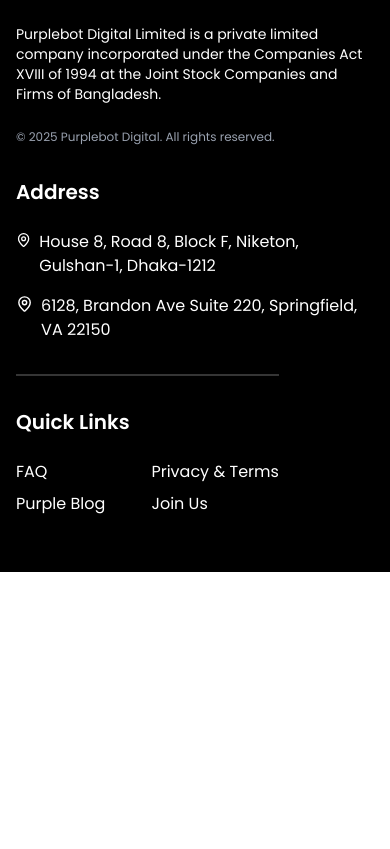
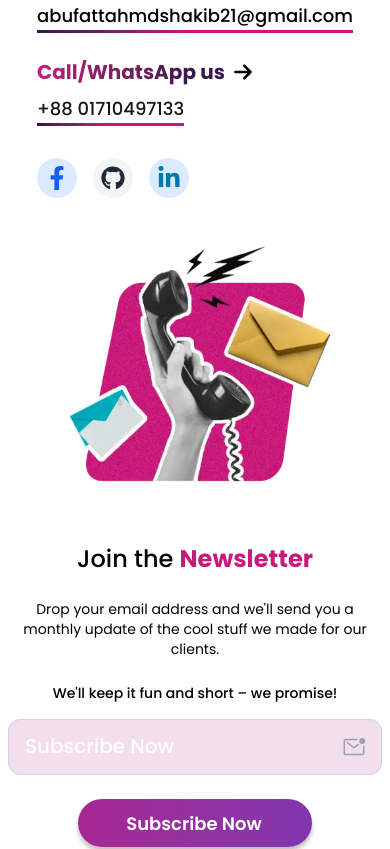
Before and after one commit to abufattahmdshakib/purplebot-digital-ltd, a Next.js app: page / in a window 390 px wide. Shown: the part 5580-6429 px from the top of the page. Before the commit the page ends 6152 px from the top, so only its background shows below. Built offline with nearby package versions, Linux system fonts and the light colour scheme.

Commit message:
create LetsTalk section with contact info, social icons, newsletter form, gradient styles, responsive layout, and interactive Subscribe button

```diff
--- a/Component/Home/LetsTalk.jsx
+++ b/Component/Home/LetsTalk.jsx
@@ -1,9 +1,95 @@
-import React from 'react'
+import { ArrowRight } from 'lucide-react';
+import React from 'react';
+import { FaFacebookF, FaInstagram, FaLinkedinIn, FaYoutube, FaBehance } from 'react-icons/fa';
+import { FaArrowRight, FaGithub } from 'react-icons/fa6';
+import { IoMailUnreadOutline } from "react-icons/io5";
 
 function LetsTalk() {
   return (
-    <div className='px-2'>CustomPrices</div>
-  )
+    <section className="max-w-6xl mx-auto px-2 md:px-0 flex flex-col md:flex-row items-center justify-between gap-6 bg-white my-12">
+
+      {/* Left: Contact Info */}
+      <div className="flex-1 text-left">
+        <h2 className="w-46 mx-0 text-4xl md:text-[72px] font-extrabold bg-gradient-to-r from-[#37174a] via-[#c91a7b] to-[#c91a7b] bg-clip-text text-transparent mb-4">
+          Let's Talk.
+        </h2>
+
+        <p className="relative text-[18px] font-[500] md:text-[20px] text-black mb-2 inline-block pb-1">
+          abufattahmdshakib21@gmail.com
+          <span className="absolute bottom-0 left-0 w-full h-[3px] bg-gradient-to-r from-[#37174a] via-[#c91a7b] to-[#c91a7b]"></span>
+        </p>
+
+
+        <p className="flex justify-start items-center gap-2 text-[20px] md:text-[28px] font-[700] bg-gradient-to-r from-[#c91a7b] via-[#37174a] to-[#37174a] bg-clip-text text-transparent  mt-4 mb-2">
+          Call/WhatsApp us <span><FaArrowRight className='text-black' /></span>
+        </p>
+        <p className="relative text-[18px] md:text-[20px] font-[500] mb-4 inline-block pb-1">
+          +88 01710497133
+          <span className="absolute bottom-0 left-0 w-full h-[3px] bg-gradient-to-r from-[#37174a] via-[#c91a7b] to-[#c91a7b]"></span>
+        </p>
+
+        {/* Social Icons */}
+        <div className="flex justify-start gap-4 mt-4">
+          <a href="https://www.facebook.com/abufattahmdshakib" target="_blank" rel="noopener noreferrer" className="text-blue-600 bg-blue-100 p-2 rounded-full hover:bg-blue-200 transition-all duration-300 md:p-3">
+            <FaFacebookF className="size-6 md:size-8" />
+          </a>
+          <a href="https://github.com/abufattahmdshakib" target="_blank" rel="noopener noreferrer" className="text-gray-800 bg-gray-100 p-2 rounded-full hover:bg-gray-200 transition-all duration-300 md:p-3">
+            <FaGithub className="size-6 md:size-8" />
+          </a>
+          <a href="https://www.linkedin.com/in/abu-fattah-md-shakib/" target="_blank" rel="noopener noreferrer" className="text-[#0077B5] bg-blue-100 p-2 rounded-full hover:bg-blue-200 transition-all duration-300 md:p-3">
+            <FaLinkedinIn className="size-6 md:size-8" />
+          </a>
+        </div>
+
+
+      </div>
+
+      {/* Center: Image */}
+      <div className="flex-1 flex justify-center">
+        <img
+          src="/assist/Talk-footer.webp"
+          alt="Contact Illustration"
+          className="w-72 md:w-96 h-auto"
+        />
+      </div>
+
+      {/* Right: Newsletter */}
+      <div className="flex-1 text-center md:text-right">
+        <h3 className="text-2xl md:text-[52px] font-[500] leading-14 text-black mb-3">
+          Join the <span className="text-[#C81A7A] font-[700]">Newsletter</span>
+        </h3>
+        <p className="text-sm md:text-[18px] font-[400] mb-6 text-black">
+          Drop your email address and we'll send you a monthly update of the cool stuff we made for our clients.
+        </p>
+        <p className='text-sm md:text-[18px] font-[500] text-black mb-4'>We'll keep it fun and short – we promise!</p>
+
+        <form className="flex flex-col sm:flex-row items-center gap-3 relative mb-6">
+          <div className="relative w-full sm:flex-1">
+            <input
+              type="email"
+              placeholder="Subscribe Now"
+              className="w-full h-14 px-4 pr-12 bg-[#F3DEEE] rounded-xl border border-gray-300 focus:outline-none focus:ring-2 focus:ring-[#C91A7B] placeholder-white placeholder:text-[20px] placeholder:font-[500] "
+            />
+            {/* Inbox Icon */}
+            <IoMailUnreadOutline
+              className="text-gray-400 w-6 h-6 absolute right-4 top-1/2 -translate-y-1/2 pointer-events-none"
+            />
+          </div>
+        </form>
+
+        <button className="relative text-[18px] text-center md:text-[22px] inline-flex items-center justify-center gap-2 h-12 md:h-14 px-8 rounded-[50px] bg-gradient-to-r from-[#A72793] to-[#8136AE] shadow-[0_4px_4px_rgba(0,0,0,0.25)] text-white font-semibold transition-all duration-300 group hover:bg-gradient-to-l hover:from-[#A72793] hover:to-[#8136AE] hover:shadow-2xl cursor-pointer">
+          <span className="flex items-center gap-2 transform transition-transform duration-700 translate-x-4 group-hover:-translate-x-3">
+            Subscribe Now
+            <ArrowRight
+              size={26}
+              strokeWidth={3}
+              className="opacity-0 translate-x-[5px] group-hover:opacity-100 group-hover:translate-x-0 transition-all duration-700"
+            />
+          </span>
+        </button>
+      </div>
+    </section>
+  );
 }
 
-export default LetsTalk
+export default LetsTalk;
--- a/Component/Home/ServicePackages.jsx
+++ b/Component/Home/ServicePackages.jsx
@@ -66,7 +66,7 @@
 
     return (
 
-        <section style={bgStyle} className="px-1">
+        <section style={bgStyle} className="px-1 pb-16">
             <div className="mt-5 md:mt-20 px-2">
                 {/* Subtitle */}
                 <h2 className="w-full max-w-[360px] md:max-w-2xl mx-auto text-center text-[#000] text-[16px] md:text-[24px] font-[400]">
@@ -154,7 +154,7 @@
                     <img
                         src="/assist/Custom.webp"
                         alt="Feature"
-                        className="w-full h-auto md:h-[390px] object-cover rounded-lg"
+                        className="w-full h-auto md:h-[390px] object-cover -mb-2 rounded-lg"
                     />
                 </div>
 
```
